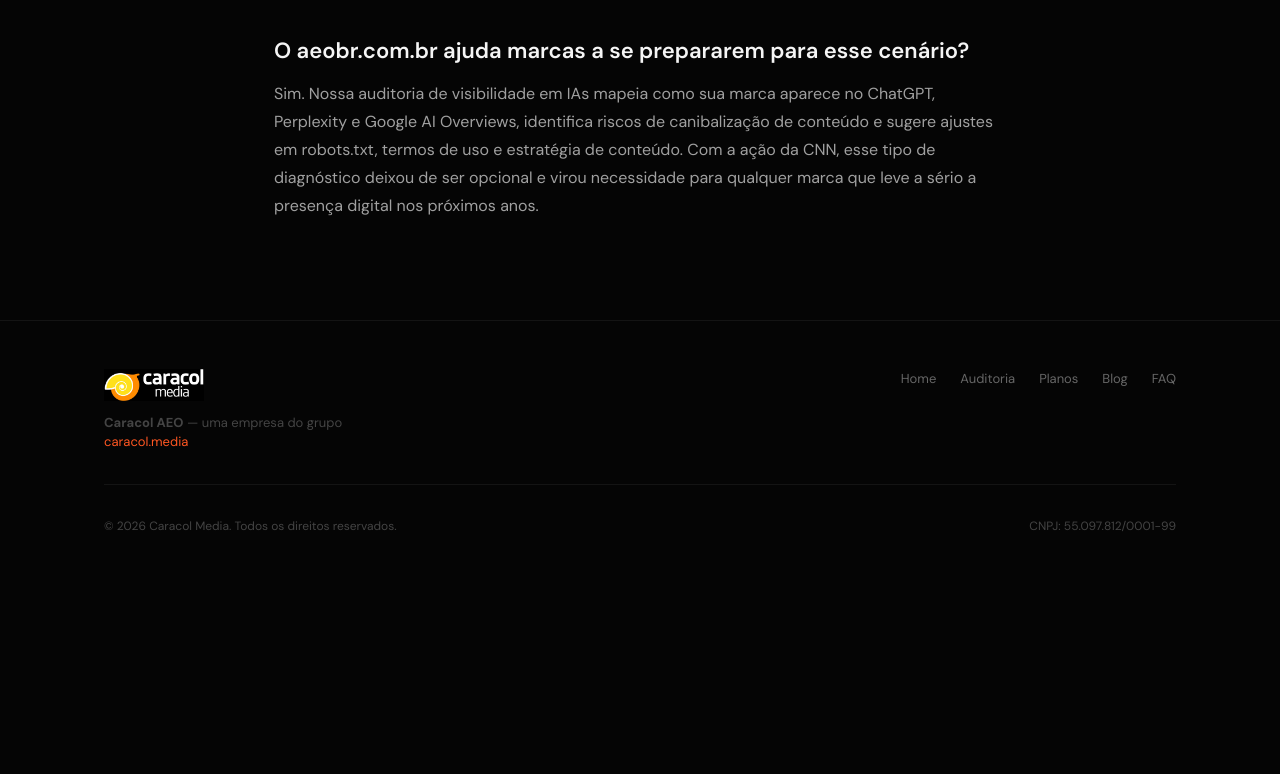
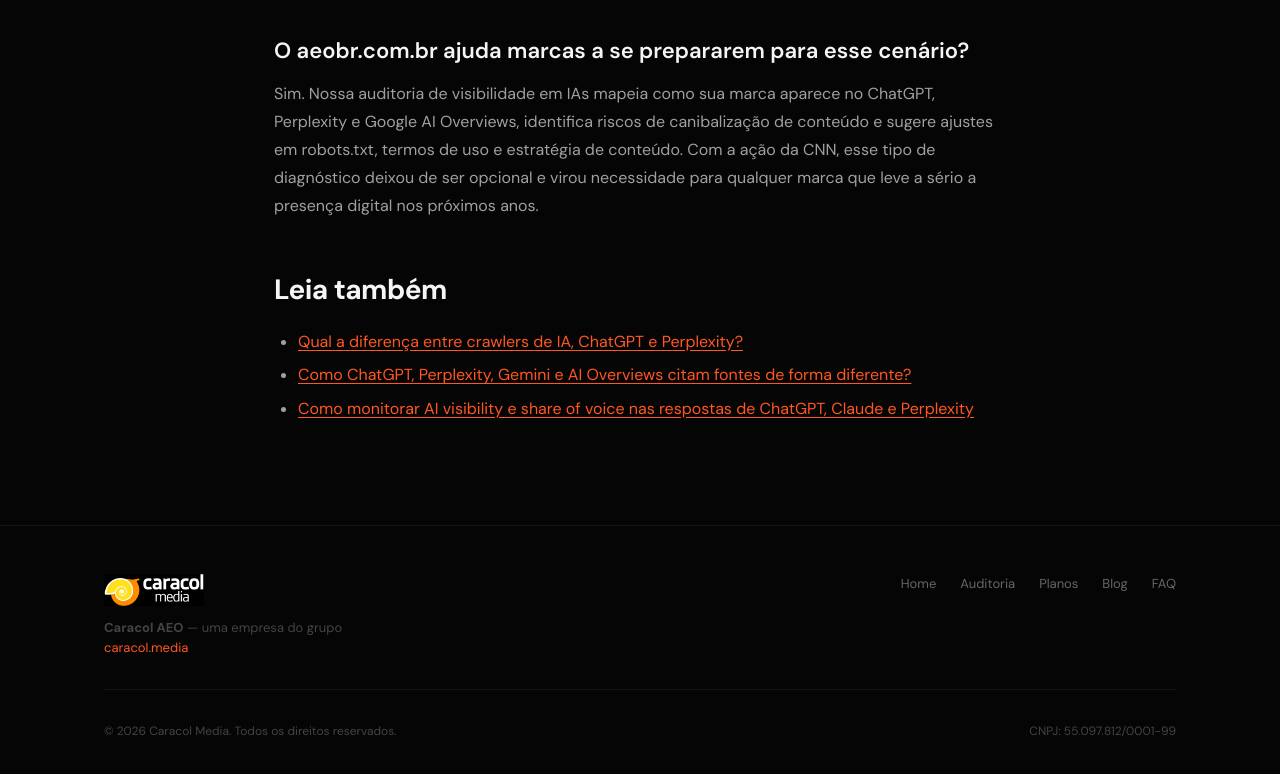
Before and after one commit to epicchiotti2103/caracol_aeo, a plain HTML site: page blog/cnn-processa-perplexity-direitos-autorais-ia/index.html in a window 1280 px wide. Shown: the part 4709-5483 px from the top of the page. Before the commit the page ends 5277 px from the top, so only its background shows below. Drawn offline with Linux system fonts and the light colour scheme.

Commit message:
feat(giro): linkagem interna giro->evergreen no post CNN x Perplexity

```diff
--- a/blog/cnn-processa-perplexity-direitos-autorais-ia/index.html
+++ b/blog/cnn-processa-perplexity-direitos-autorais-ia/index.html
@@ -292,6 +292,12 @@
 <p>Tudo e nada. O SEO clássico (rankear no Google) continua existindo, mas a fatia de tráfego vinda de respostas diretas de IA está crescendo. Se as answer engines forem obrigadas a citar fontes de forma mais explícita e com links, o SEO para IAs pode se tornar até mais valioso. Se elas forem proibidas de usar conteúdo sem licenciamento, o jogo muda para um modelo de parcerias pagas. De qualquer forma, ignorar as IAs não é mais uma opção.</p>
 <h3 id="o-aeobrcombr-ajuda-marcas-a-se-prepararem-para-esse-cenario">O aeobr.com.br ajuda marcas a se prepararem para esse cenário?</h3>
 <p>Sim. Nossa auditoria de visibilidade em IAs mapeia como sua marca aparece no ChatGPT, Perplexity e Google AI Overviews, identifica riscos de canibalização de conteúdo e sugere ajustes em robots.txt, termos de uso e estratégia de conteúdo. Com a ação da CNN, esse tipo de diagnóstico deixou de ser opcional e virou necessidade para qualquer marca que leve a sério a presença digital nos próximos anos.</p>
+<h2 id="leia-tambem">Leia também</h2>
+<ul>
+<li><a href="https://aeobr.com.br/blog/diferenca-crawlers-ia-chatgpt-perplexity/">Qual a diferença entre crawlers de IA, ChatGPT e Perplexity?</a></li>
+<li><a href="https://aeobr.com.br/blog/diferencas-citacao-chatgpt-perplexity-gemini-ai-overviews/">Como ChatGPT, Perplexity, Gemini e AI Overviews citam fontes de forma diferente?</a></li>
+<li><a href="https://aeobr.com.br/blog/monitorar-ai-visibility-share-of-voice-chatgpt-claude-perplexity/">Como monitorar AI visibility e share of voice nas respostas de ChatGPT, Claude e Perplexity</a></li>
+</ul>
   </article>
 
 
```
